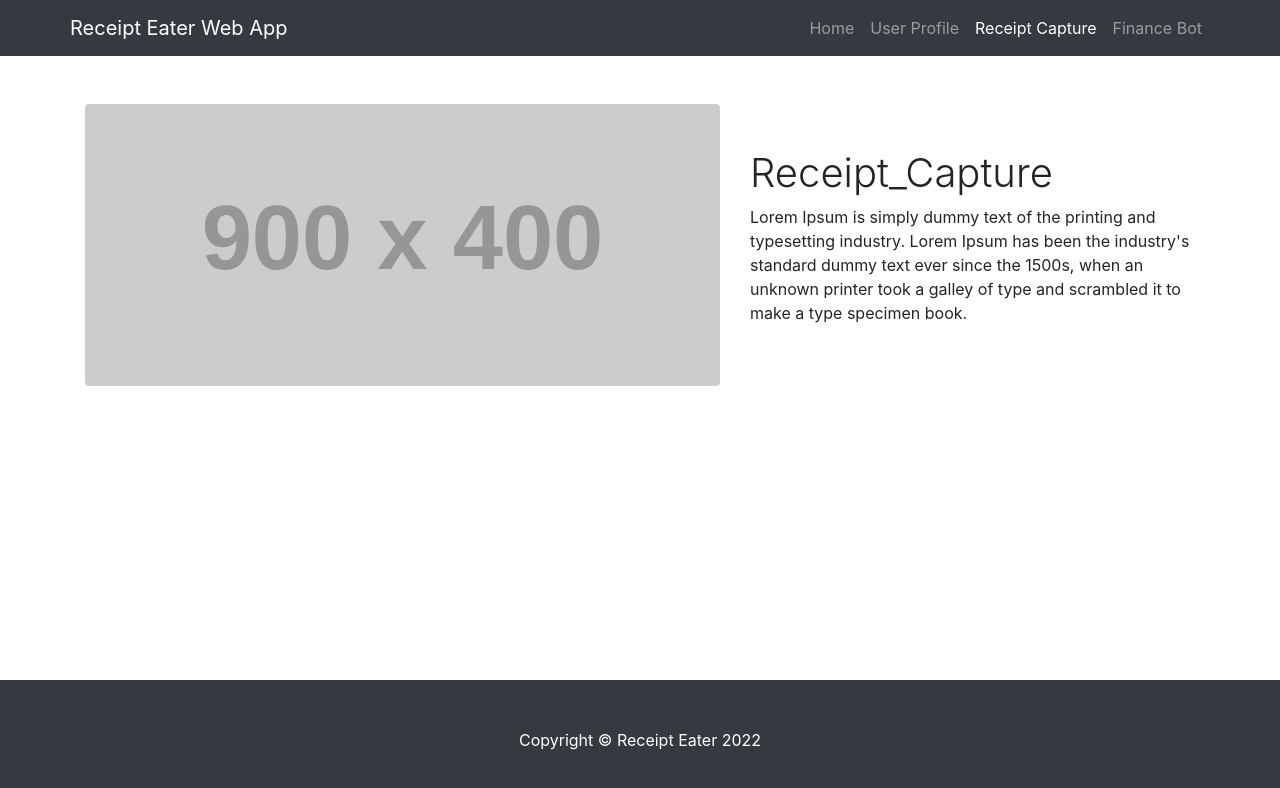
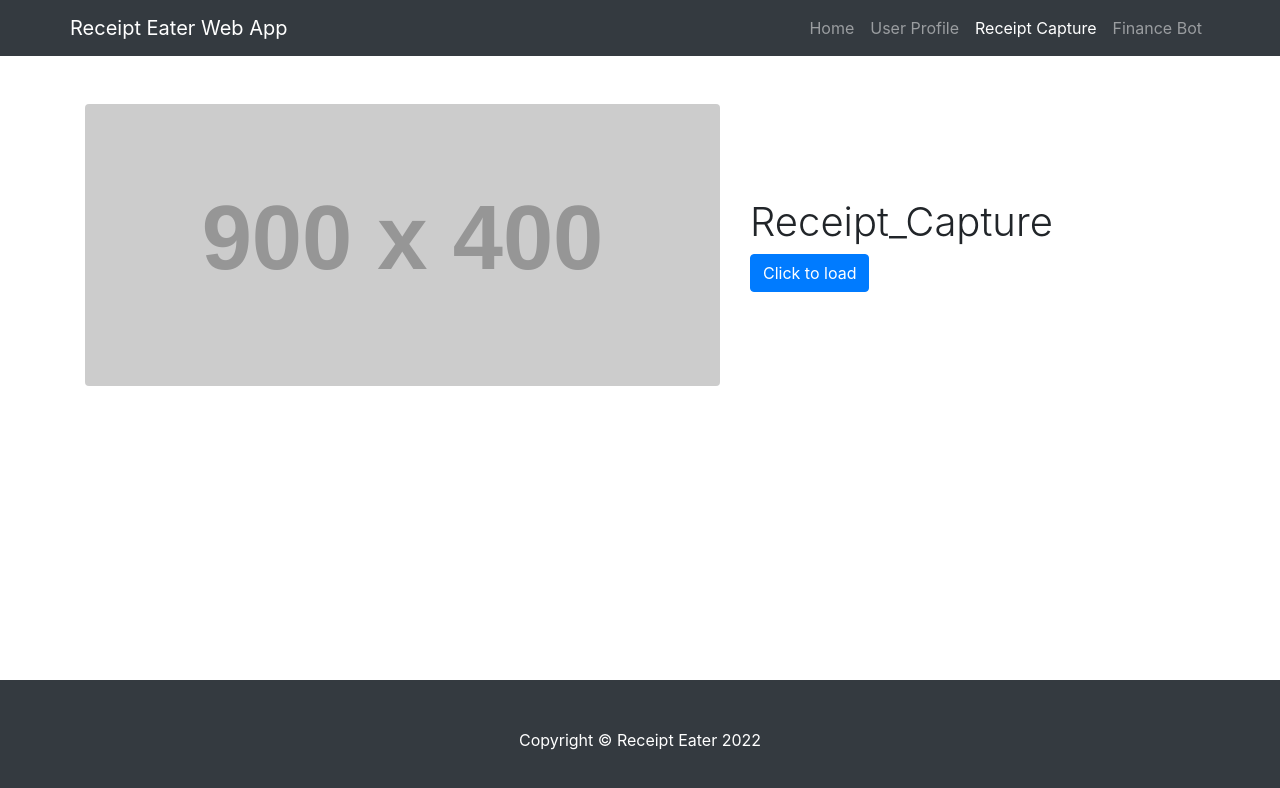
Before and after one commit to emilyrn18/receipt_eater, a React (Create React App) app in the folder the_app/: page /Receipt_Capture in a window 1280 px wide. Shown: the top 788 px of the page. Built offline with nearby package versions, Linux system fonts and the light colour scheme.

Commit message:
Created a loading button

```diff
--- a/the_app/src/components/Receipt_Capture.jsx
+++ b/the_app/src/components/Receipt_Capture.jsx
@@ -1,6 +1,37 @@
-import React from "react";
+import React, { Component, useState, useEffect } from "react";
+import Button from 'react-bootstrap/Button';
+
+function simulateNetworkRequest() {
+  return new Promise((resolve) => setTimeout(resolve, 2000));
+}
+
+function LoadingButton() {
+  const [isLoading, setLoading] = useState(false);
+
+  useEffect(() => {
+    if (isLoading) {
+      simulateNetworkRequest().then(() => {
+        setLoading(false);
+      });
+    }
+  }, [isLoading]);
+
+  const handleClick = () => setLoading(true);
+
+  return (
+    <Button
+      variant="primary"
+      disabled={isLoading}
+      onClick={!isLoading ? handleClick : null}
+    >
+      {isLoading ? 'Loading…' : 'Click to load'}
+    </Button>
+  );
+}
+
 
 function Receipt_Capture() {
+
   return (
     <div className="Receipt_Capture">
       <div class="container">
@@ -14,12 +45,7 @@
           </div>
           <div class="col-lg-5">
             <h1 class="font-weight-light">Receipt_Capture</h1>
-            <p>
-              Lorem Ipsum is simply dummy text of the printing and typesetting
-              industry. Lorem Ipsum has been the industry's standard dummy text
-              ever since the 1500s, when an unknown printer took a galley of
-              type and scrambled it to make a type specimen book.
-            </p>
+            <LoadingButton />
           </div>
         </div>
       </div>
```
